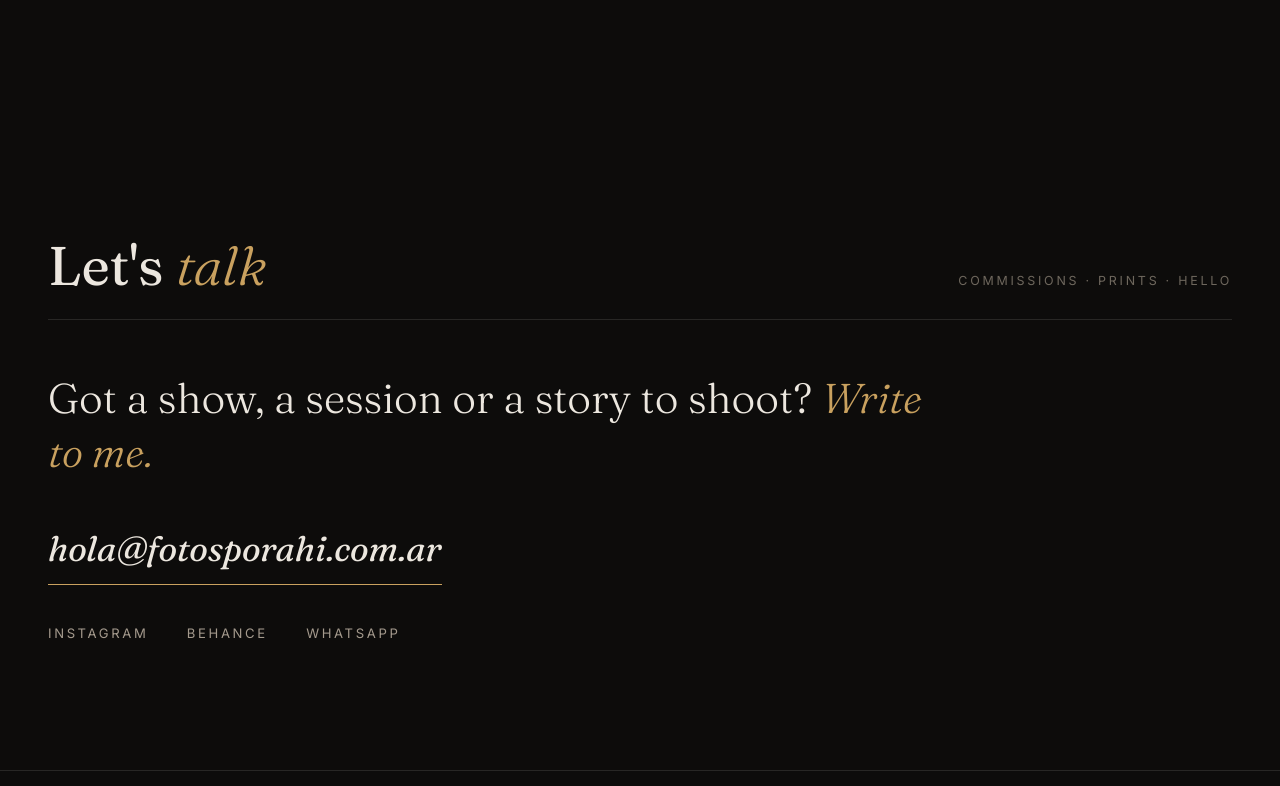
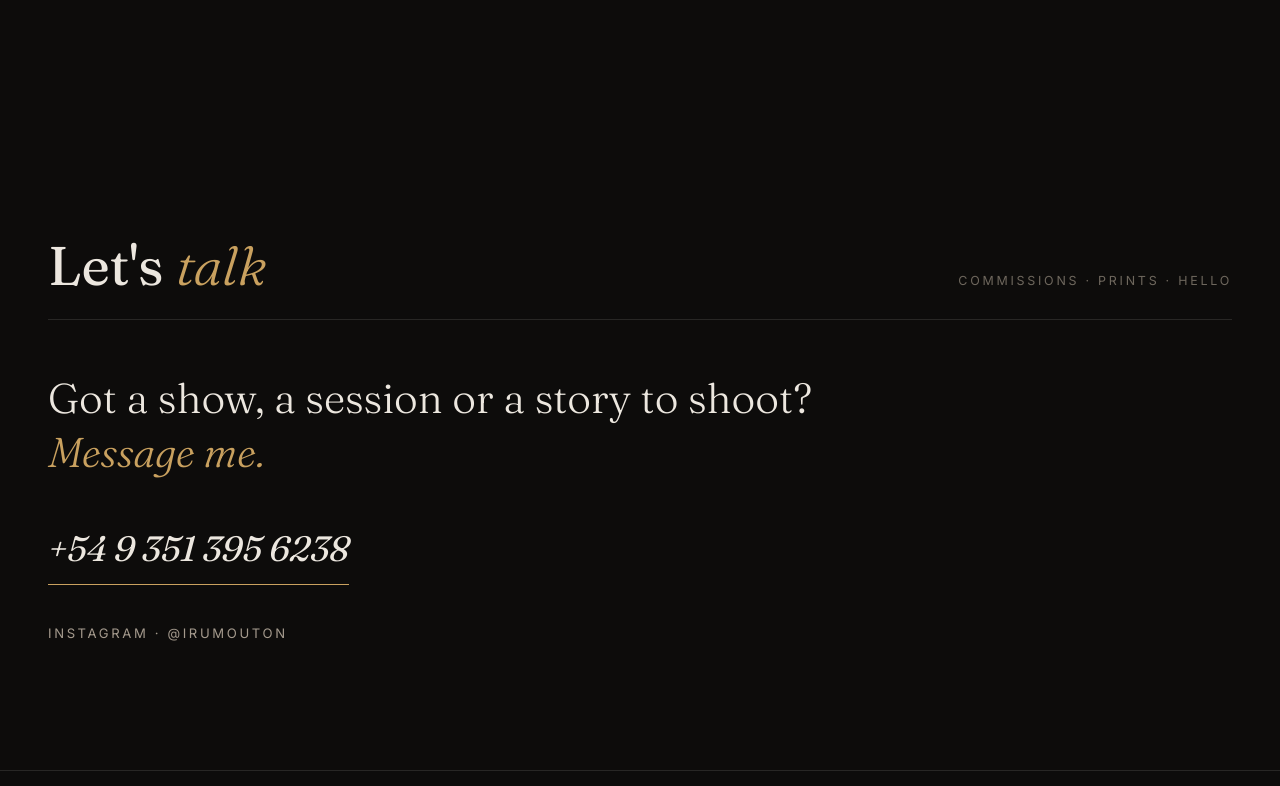
Before and after one commit to fotosporahi/fotos-por-ahi, a plain HTML site: page index.html in a window 1280 px wide. Shown: the part 11214-12000 px from the top of the page. Drawn offline with Linux system fonts and the light colour scheme.

Commit message:
Contacto real: WhatsApp Business + Instagram @irumouton

```diff
--- a/index.html
+++ b/index.html
@@ -117,17 +117,13 @@
         <span class="section-note">Commissions · prints · hello</span>
       </div>
       <div class="contact-inner reveal">
-        <!-- TODO: replace with the real email -->
         <p class="contact-lead">
           Got a show, a session or a story to shoot?
-          <em>Write to me.</em>
+          <em>Message me.</em>
         </p>
-        <a class="contact-mail" href="mailto:hola@fotosporahi.com.ar">hola@fotosporahi.com.ar</a>
+        <a class="contact-mail" href="https://wa.me/5493513956238?text=Hi!%20I%20saw%20your%20portfolio%20and%20would%20like%20to%20get%20in%20touch" target="_blank" rel="noopener">+54 9 351 395 6238</a>
         <div class="social-links">
-          <!-- TODO: replace with real profiles -->
-          <a href="https://www.instagram.com/fotosporahi" target="_blank" rel="noopener">Instagram</a>
-          <a href="#" rel="noopener">Behance</a>
-          <a href="#" rel="noopener">WhatsApp</a>
+          <a href="https://www.instagram.com/irumouton" target="_blank" rel="noopener">Instagram · @irumouton</a>
         </div>
       </div>
     </section>
```
Also changed, not shown: es/index.html (+2 -6 lines), 1 other file.
